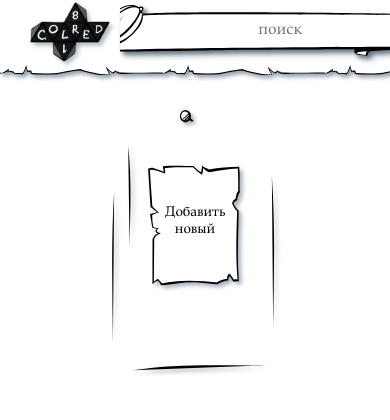
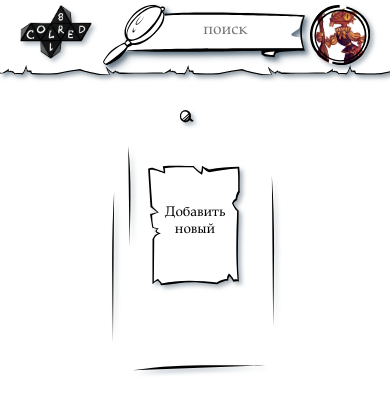
Before and after one commit to Polliakoff/COLRED, a Django app: page / in a window 390 px wide. Shown: the top 420 px of the page. Run offline with Django 4.2, Linux system fonts and the light colour scheme; a user stored in the database is signed in; data comes from the database, SQL or seed files in the repository.

Commit message:
header_fix+bearable

```diff
--- a/main/static/main/css/main_style.css
+++ b/main/static/main/css/main_style.css
@@ -223,6 +223,28 @@ header .search input{
   }
 }
 
+@media screen and (max-width: 536px) {
+  header .search{
+    background: url(../images/search_window_mobile.svg);
+    background-repeat: no-repeat;
+    background-size: cover;
+    background-position: top 0px right 0px;
+    width: 202.4px;
+    height: 60px;
+  }
+
+  header .logo img {
+    height: 54px;
+    width: auto;
+  }
+
+  header .logo * {
+    padding: 0px;
+  }
+}
+
+
+
 .strange {
   background: url(../images/separator.svg);
   background-color: rgba(0, 0, 0, 0);
```
